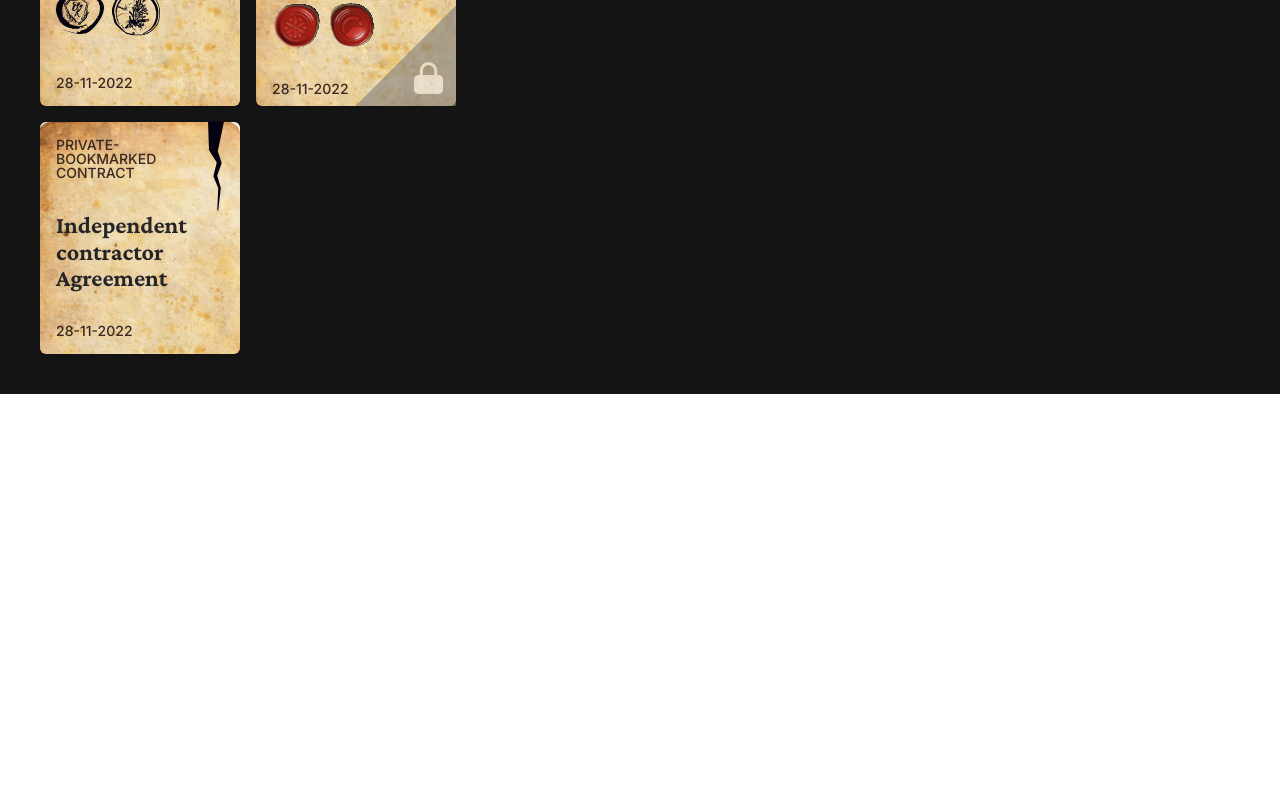
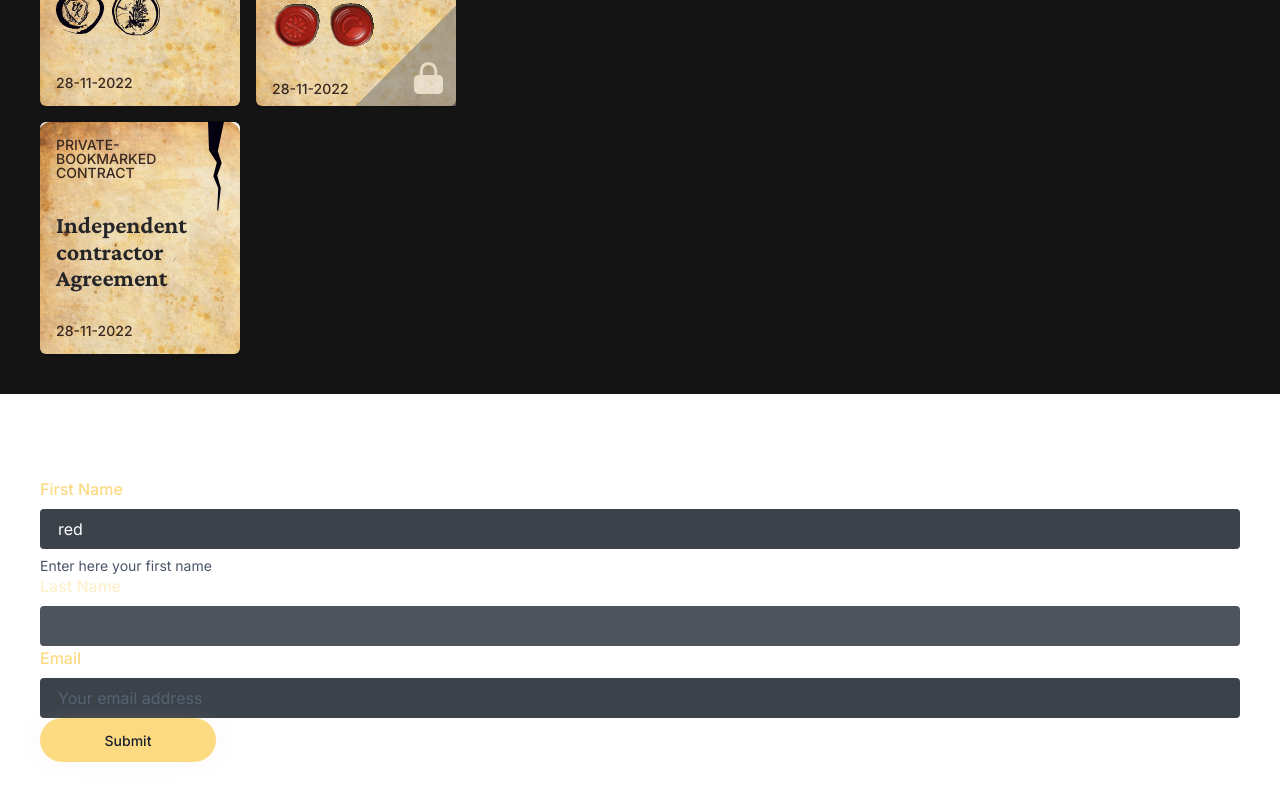
Before and after one commit to BlossomLabs/unbreakable-vows-ui, a React (Vite) app: page / in a window 1280 px wide. Shown: the part 1592-2392 px from the top of the page. Before the commit the page ends 1986 px from the top, so only its background shows below. Built offline with nearby package versions, Linux system fonts and the light colour scheme.

Commit message:
feat(input): adds input styled comp

```diff
--- a/src/App.tsx
+++ b/src/App.tsx
@@ -10,6 +10,7 @@ import {
   Stack,
   SimpleGrid,
 } from "@chakra-ui/react";
+import { Form, Formik, type FormikProps, type FormikHelpers } from "formik";
 import ConfirmationModal from "./components/ConfirmationModal";
 import * as Icons from "./components/Icons";
 import * as Illustrations from "./components/Illustrations";
@@ -18,6 +19,76 @@ import NewVow from "./components/NewVow";
 import Navbar from "./components/Navbar";
 import History from "./components/History";
 import CreatedVow from "./components/CreatedVow";
+import Input from "./components/InputField";
+
+interface Values {
+  firstName: string;
+  lastName: string;
+  email: string;
+}
+
+type ErrorObj = {
+  email?: string;
+};
+
+const validate = (values: Values) => {
+  const errors: ErrorObj = {};
+
+  if (!values.email) {
+    errors.email = "Required";
+  } else if (!/^[A-Z0-9._%+-]+@[A-Z0-9.-]+\.[A-Z]{2,4}$/i.test(values.email)) {
+    errors.email = "Invalid email address";
+  }
+
+  return errors;
+};
+
+function FormExample() {
+  return (
+    <Box>
+      <Heading>My Form</Heading>
+      <Formik
+        initialValues={{
+          email: "",
+          firstName: "red",
+          lastName: "",
+        }}
+        onSubmit={(values: Values, actions: FormikHelpers<Values>) => {
+          setTimeout(() => {
+            alert(JSON.stringify(values, null, 2));
+
+            actions.setSubmitting(false);
+          }, 1000);
+        }}
+        validate={validate}
+      >
+        {(props: FormikProps<Values>) => (
+          <Form>
+            <Input
+              name="firstName"
+              type="text"
+              label="First Name"
+              helperText={"Enter here your first name"}
+            />
+            <Input
+              name="lastName"
+              type="text"
+              label="Last Name"
+              disabled={true}
+            />
+            <Input
+              name="email"
+              type="email"
+              label="Email"
+              placeholder={"Your email address"}
+            />
+            <Button type="submit">Submit</Button>
+          </Form>
+        )}
+      </Formik>
+    </Box>
+  );
+}
 
 function App() {
   const { isOpen, onOpen, onClose } = useDisclosure();
@@ -257,6 +328,9 @@ function App() {
           All the information you filled will not be saved
         </ConfirmationModal>
       </Box>
+      <Box minW={"100vw"} minH={"100vh"} p={10} bgColor={"white"}>
+        <FormExample />
+      </Box>
     </>
   );
 }
--- /dev/null
+++ b/src/components/InputField/index.tsx
@@ -0,0 +1,35 @@
+import { useField } from "formik";
+import {
+  FormControl,
+  FormLabel,
+  FormErrorMessage,
+  FormHelperText,
+  Input,
+} from "@chakra-ui/react";
+
+interface Props {
+  label?: string;
+  name: string;
+  type: string;
+  helperText?: string;
+  disabled?: boolean;
+  placeholder?: string;
+  isRequired?: boolean;
+}
+
+export default function InputField({ label, helperText, ...props }: Props) {
+  const [field, meta] = useField(props);
+
+  return (
+    <FormControl
+      isInvalid={Boolean(meta.touched && meta.error)}
+      isDisabled={props.disabled}
+      isRequired={props.isRequired}
+    >
+      <FormLabel color={"primary.300"}>{label}</FormLabel>
+      <Input {...field} {...props} />
+      <FormErrorMessage>{meta.error}</FormErrorMessage>
+      {helperText ? <FormHelperText>{helperText}</FormHelperText> : null}
+    </FormControl>
+  );
+}
--- /dev/null
+++ b/src/theme/InputCustomization.ts
@@ -0,0 +1,41 @@
+import { inputAnatomy } from "@chakra-ui/anatomy";
+import { createMultiStyleConfigHelpers } from "@chakra-ui/react";
+
+const { definePartsStyle, defineMultiStyleConfig } =
+  createMultiStyleConfigHelpers(inputAnatomy.keys);
+
+const filled = definePartsStyle({
+  field: {
+    color: "white",
+    borderRadius: "base",
+    borderColor: "transparent",
+    bgColor: "secondary.600",
+    _placeholder: {
+      opacity: 0.5,
+    },
+    _focus: {
+      border: "1px solid",
+      borderColor: "primary.300",
+      bgColor: "secondary.600",
+    },
+    _hover: {
+      bgColor: "secondary.600",
+    },
+    _disabled: {
+      opacity: 0.9,
+      color: "rgba(255, 255, 255, 0.12)",
+      bgColor: "secondary.600",
+    },
+  },
+});
+
+const inputTheme = defineMultiStyleConfig({
+  variants: {
+    filled,
+  },
+  defaultProps: {
+    variant: "filled",
+  },
+});
+
+export default inputTheme;
--- a/src/theme/customTheme.ts
+++ b/src/theme/customTheme.ts
@@ -2,6 +2,7 @@ import Heading from "./HeadingCustomization";
 import Text from "./TextCustomization";
 import Button from "./ButtonCustomization";
 import Modal from "./ModalCustomization";
+import Input from "./InputCustomization";
 
 const theme = {
   fonts: {
@@ -13,6 +14,7 @@ const theme = {
     Heading,
     Button,
     Modal,
+    Input,
   },
   textStyles: {
     subtitle1: {
```
